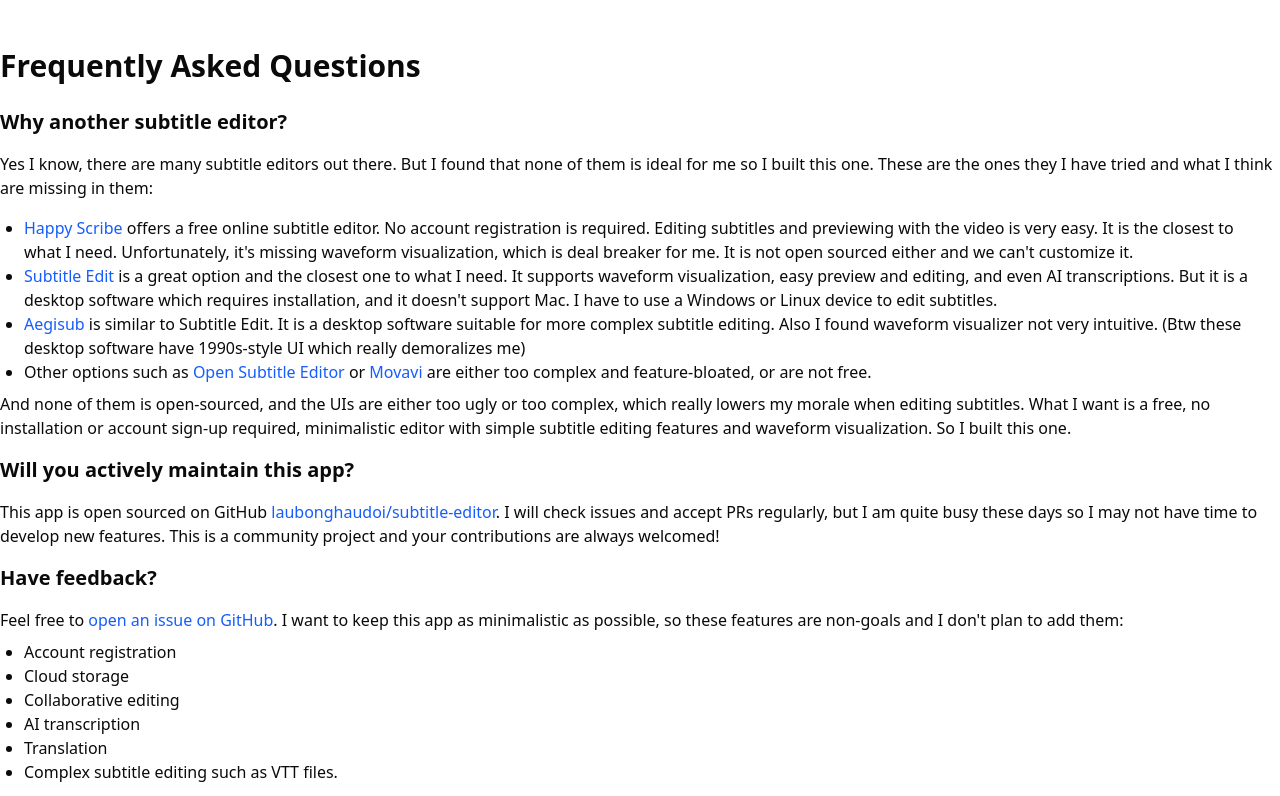
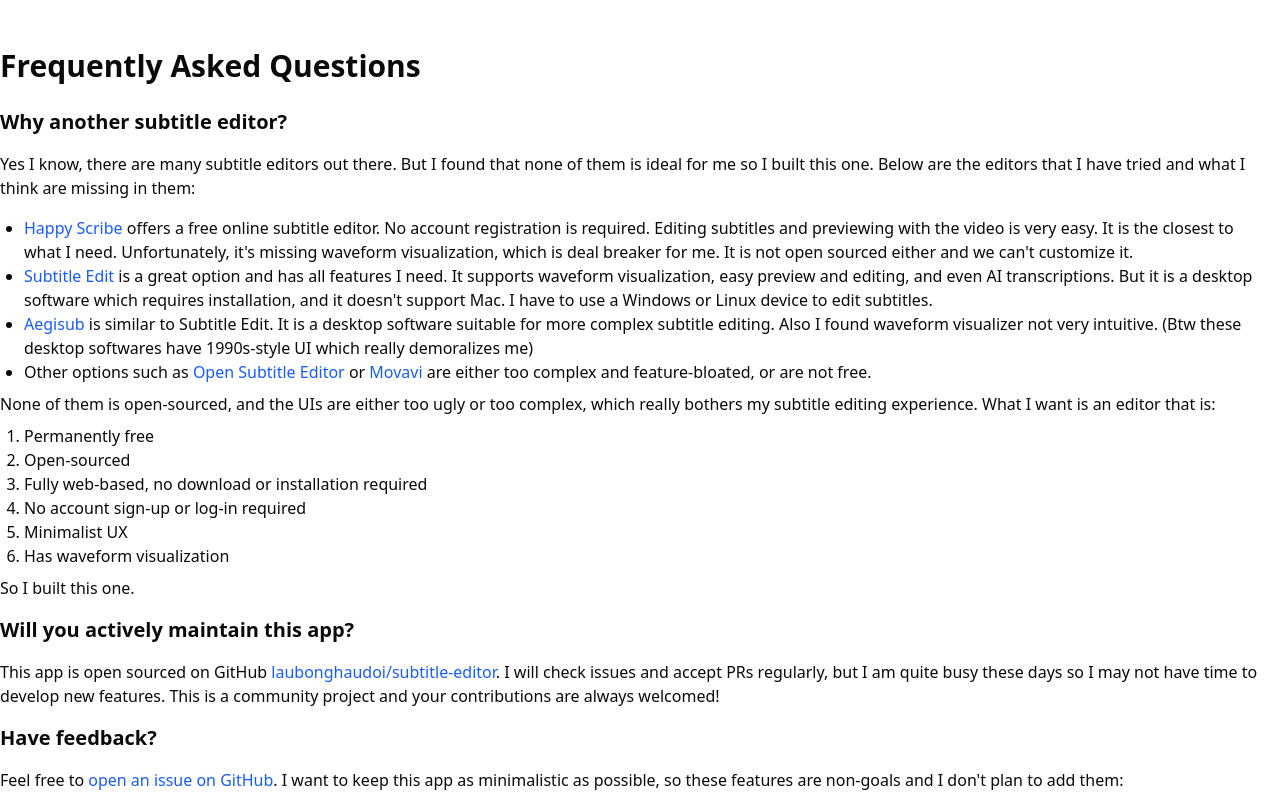
Before and after one commit to leuwenn/subtitle-editor, a Next.js app: page /faq in a window 1280 px wide. Shown: the top 796 px of the page. Built offline with nearby package versions, Linux system fonts and the light colour scheme.

Commit message:
Update FAQ

```diff
--- a/app/faq/page.tsx
+++ b/app/faq/page.tsx
@@ -16,8 +16,8 @@
       <h2 className="text-xl font-bold">Why another subtitle editor?</h2>
       <p className="my-4">
         Yes I know, there are many subtitle editors out there. But I found that
-        none of them is ideal for me so I built this one. These are the ones
-        they I have tried and what I think are missing in them:
+        none of them is ideal for me so I built this one. Below are the editors
+        that I have tried and what I think are missing in them:
       </p>
       <ul className="list-disc mx-6 my-2">
         <li>
@@ -40,11 +40,11 @@
           >
             Subtitle Edit
           </a>{" "}
-          is a great option and the closest one to what I need. It supports
-          waveform visualization, easy preview and editing, and even AI
-          transcriptions. But it is a desktop software which requires
-          installation, and it doesn't support Mac. I have to use a Windows or
-          Linux device to edit subtitles.
+          is a great option and has all features I need. It supports waveform
+          visualization, easy preview and editing, and even AI transcriptions.
+          But it is a desktop software which requires installation, and it
+          doesn't support Mac. I have to use a Windows or Linux device to edit
+          subtitles.
         </li>
         <li>
           <a
@@ -55,7 +55,7 @@
           </a>{" "}
           is similar to Subtitle Edit. It is a desktop software suitable for
           more complex subtitle editing. Also I found waveform visualizer not
-          very intuitive. (Btw these desktop software have 1990s-style UI which
+          very intuitive. (Btw these desktop softwares have 1990s-style UI which
           really demoralizes me)
         </li>
         <li>
@@ -77,12 +77,19 @@
         </li>
       </ul>
       <p>
-        And none of them is open-sourced, and the UIs are either too ugly or too
-        complex, which really lowers my morale when editing subtitles. What I
-        want is a free, no installation or account sign-up required,
-        minimalistic editor with simple subtitle editing features and waveform
-        visualization. So I built this one.
+        None of them is open-sourced, and the UIs are either too ugly or too
+        complex, which really bothers my subtitle editing experience. What I
+        want is an editor that is:
       </p>
+      <ol className="list-decimal mx-6 my-2">
+        <li>Permanently free</li>
+        <li>Open-sourced</li>
+        <li>Fully web-based, no download or installation required</li>
+        <li>No account sign-up or log-in required</li>
+        <li>Minimalist UX</li>
+        <li>Has waveform visualization</li>
+      </ol>
+      <p>So I built this one.</p>
       <h2 className="text-xl font-bold my-4">
         Will you actively maintain this app?
       </h2>
```
Also changed, not shown: 1 other file (tests, documents, lock files or other folders).
